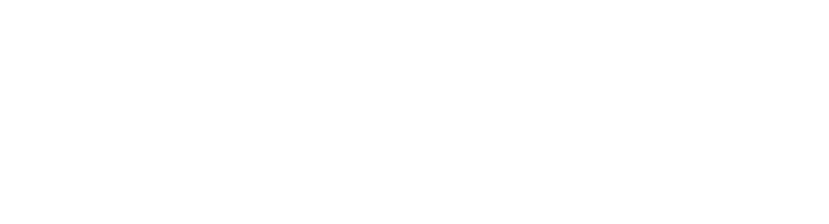
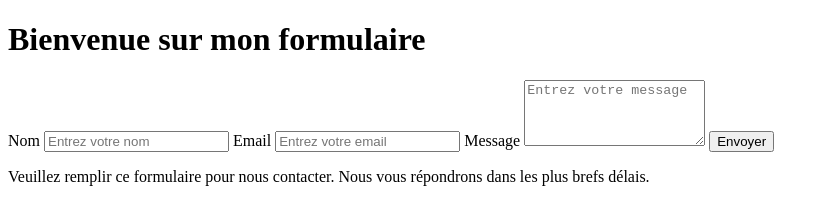
Before and after one commit to yassine5425/mini-site-ds1, a plain HTML site: page index.html in a window 1280 px wide. Shown: the whole page, without its empty margins (0-829 px from the left). Drawn offline with Linux system fonts and the light colour scheme.

Commit message:
Ajout du code HTML

```diff
--- a/index.html
+++ b/index.html
@@ -6,6 +6,25 @@
     <title>Document</title>
 </head>
 <body>
+    <header>
+        <h1>Bienvenue sur mon formulaire</h1>
+    </header>
+
+    <form>
+        <label for="name">Nom</label>
+        <input type="text" id="name" name="name" placeholder="Entrez votre nom">
+
+        <label for="email">Email</label>
+        <input type="email" id="email" name="email" placeholder="Entrez votre email">
+
+        <label for="message">Message</label>
+        <textarea id="message" name="message" rows="4" placeholder="Entrez votre message"></textarea>
+
+        <button type="submit">Envoyer</button>
+    </form>
+
+    <p>Veuillez remplir ce formulaire pour nous contacter. Nous vous répondrons dans les plus brefs délais.</p>
+
 
 </body>
 </html>
```
